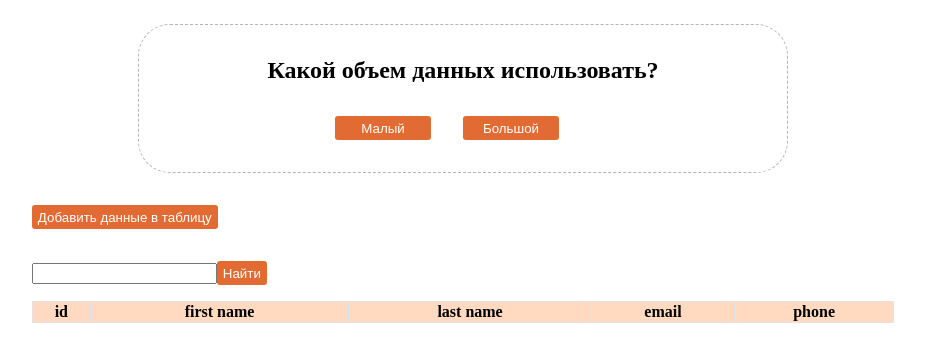
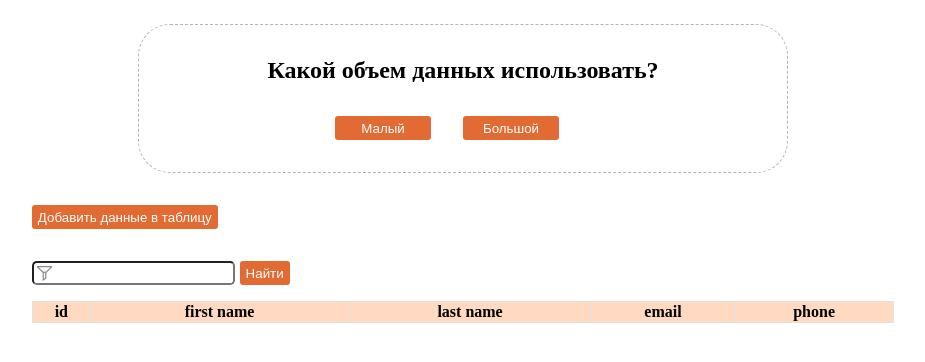
Before and after one commit to JuliaJu93/future, a React app: page / in a window 1280 px wide. Shown: the whole page, without its empty margins (177-1102 px from the left). Built offline with nearby package versions, Linux system fonts and the light colour scheme.

Commit message:
Added img filter

```diff
--- a/src/components/container_table/container_table.css
+++ b/src/components/container_table/container_table.css
@@ -1,5 +1,13 @@
 .table {
     width: 100%;
+}
+
+.table input {
+    height: 1.1rem;
+    background: url('../../img/filter.png') no-repeat 3px 3px;
+    padding-left: 20px;
+    border-radius: 0.3rem;
+    margin-right: 0.3rem;
 }
 .table table{
     width: 100%;
```
Also changed, not shown: src/img/filter.png (added).
